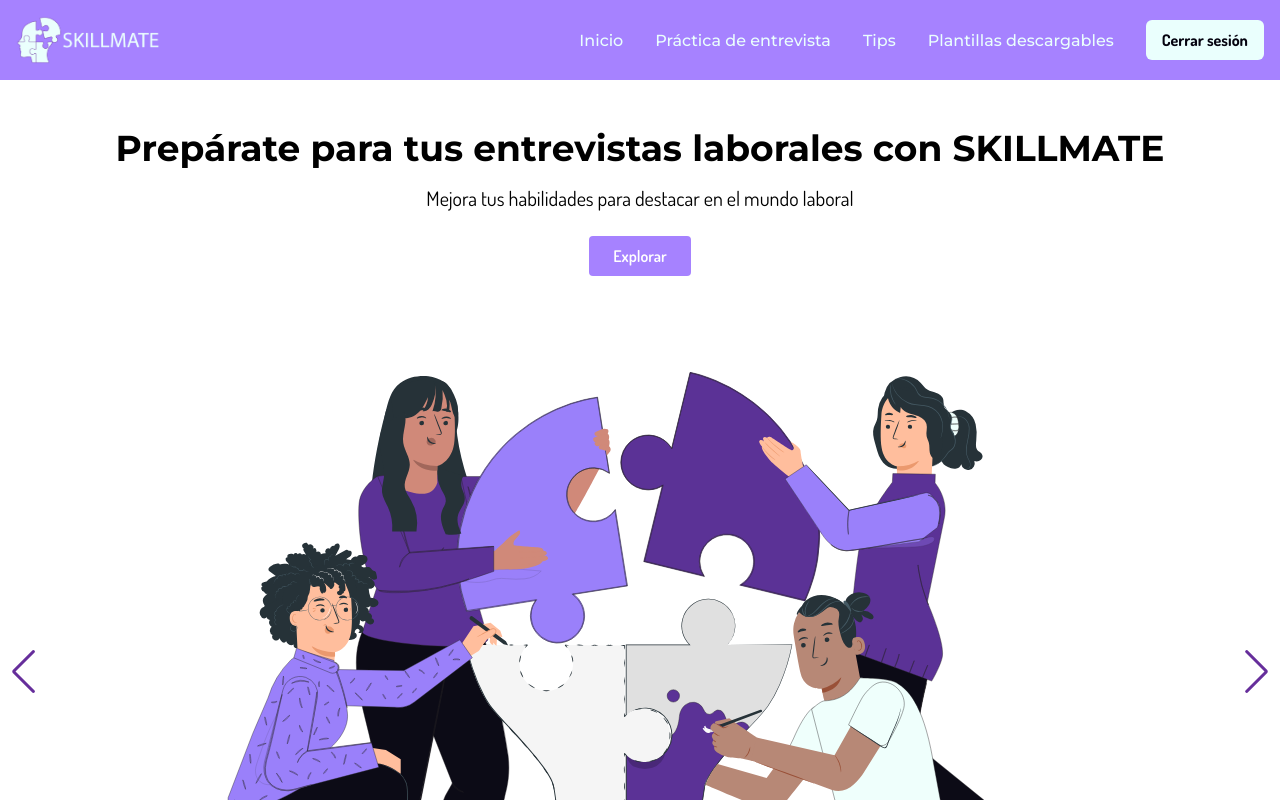
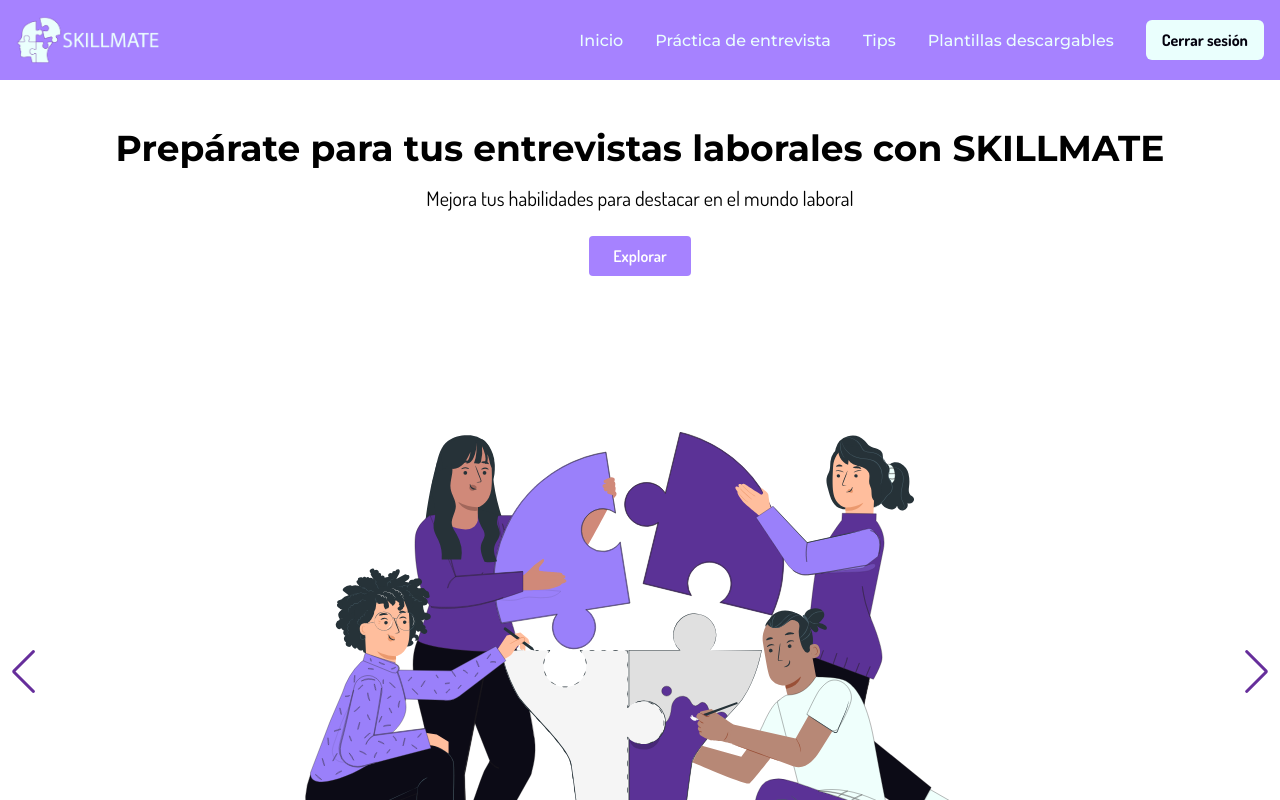
Before and after one commit to MAKAIABootcamp/project-equipo2-front-8, a React (Vite) app: page / in a window 1280 px wide. Shown: the top 800 px of the page. Built offline with nearby package versions, Linux system fonts and the light colour scheme; no server answers; sample sign-in values are in the browser's storage.

Commit message:
Actualizando Home

```diff
--- a/src/pages/Home/Home.jsx
+++ b/src/pages/Home/Home.jsx
@@ -41,14 +41,15 @@ const Carrusel = () => {
       modules={[Autoplay, Pagination, Navigation]}
       className="w-full h-[400px] md:h-[500px] lg:h-[600px]"
     >
-      <SwiperSlide onClick={() => navigate('/practica')}>
-        <img src={simuladorImage} alt="Práctica de entrevista" className="w-full h-full object-contain cursor-pointer" />
+      <SwiperSlide onClick={() => navigate('/practica')} className="flex items-center justify-center">
+        <img src={simuladorImage} alt="Práctica de entrevista" className="w-full h-full object-contain max-w-[80%] max-h-[80%] cursor-pointer" />
+
       </SwiperSlide>
-      <SwiperSlide onClick={() => navigate('/tips')}>
-        <img src={tipsImage} alt="Tips" className="w-full h-full object-contain cursor-pointer" />
+      <SwiperSlide onClick={() => navigate('/tips')} className="flex items-center justify-center">
+        <img src={tipsImage} alt="Tips" className="w-full h-full object-contain max-w-[80%] max-h-[80%] cursor-pointer" />
       </SwiperSlide>
-      <SwiperSlide onClick={() => navigate('/plantillas')}>
-        <img src={plantillasImage} alt="Plantillas descargables" className="w-full h-full object-contain cursor-pointer" />
+      <SwiperSlide onClick={() => navigate('/plantillas')} className="flex items-center justify-center">
+        <img src={plantillasImage} alt="Plantillas descargables" className="w-full h-full object-contain max-w-[80%] max-h-[80%] cursor-pointer" />
       </SwiperSlide>
 
       <div className="swiper-button-next text-color-5" />
```
